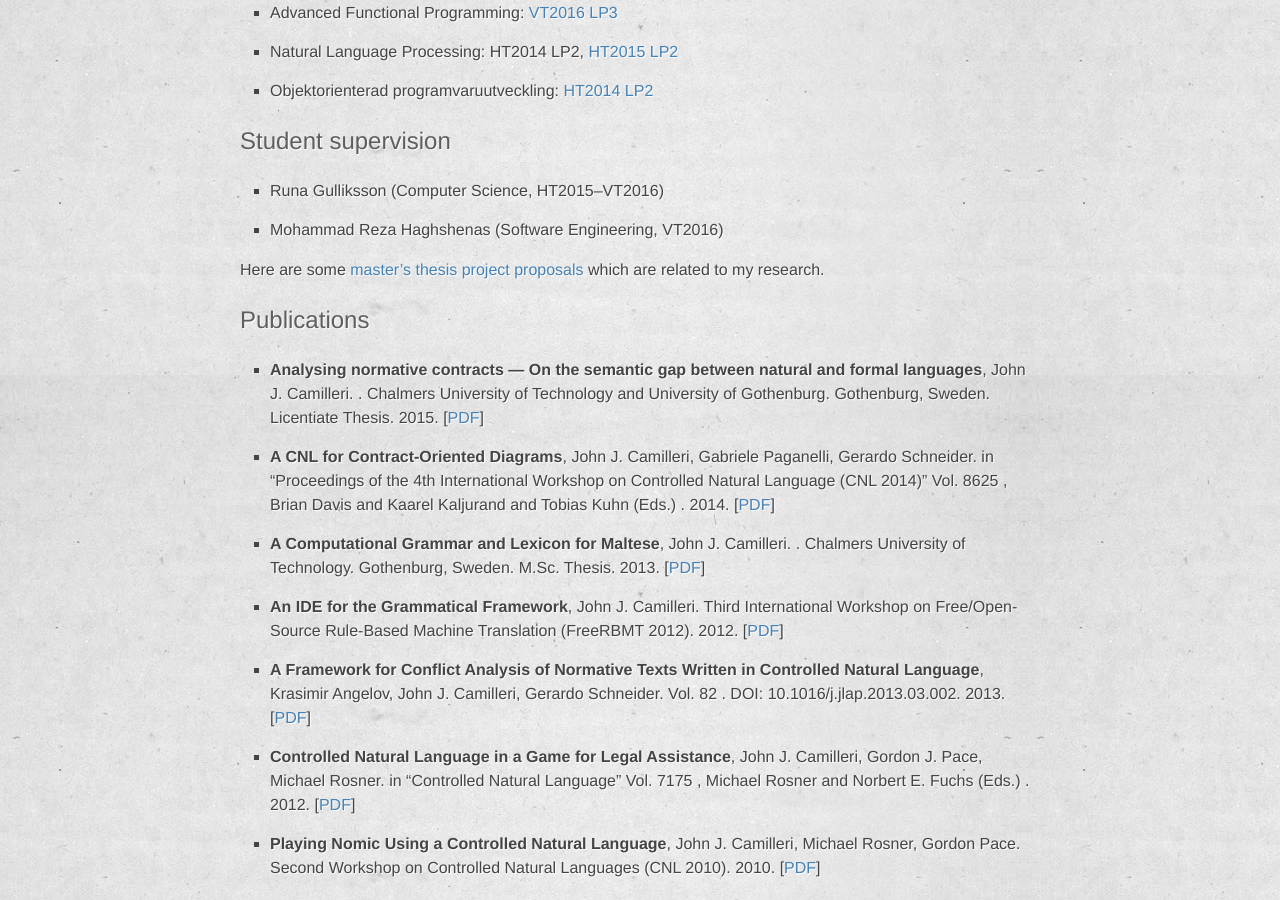
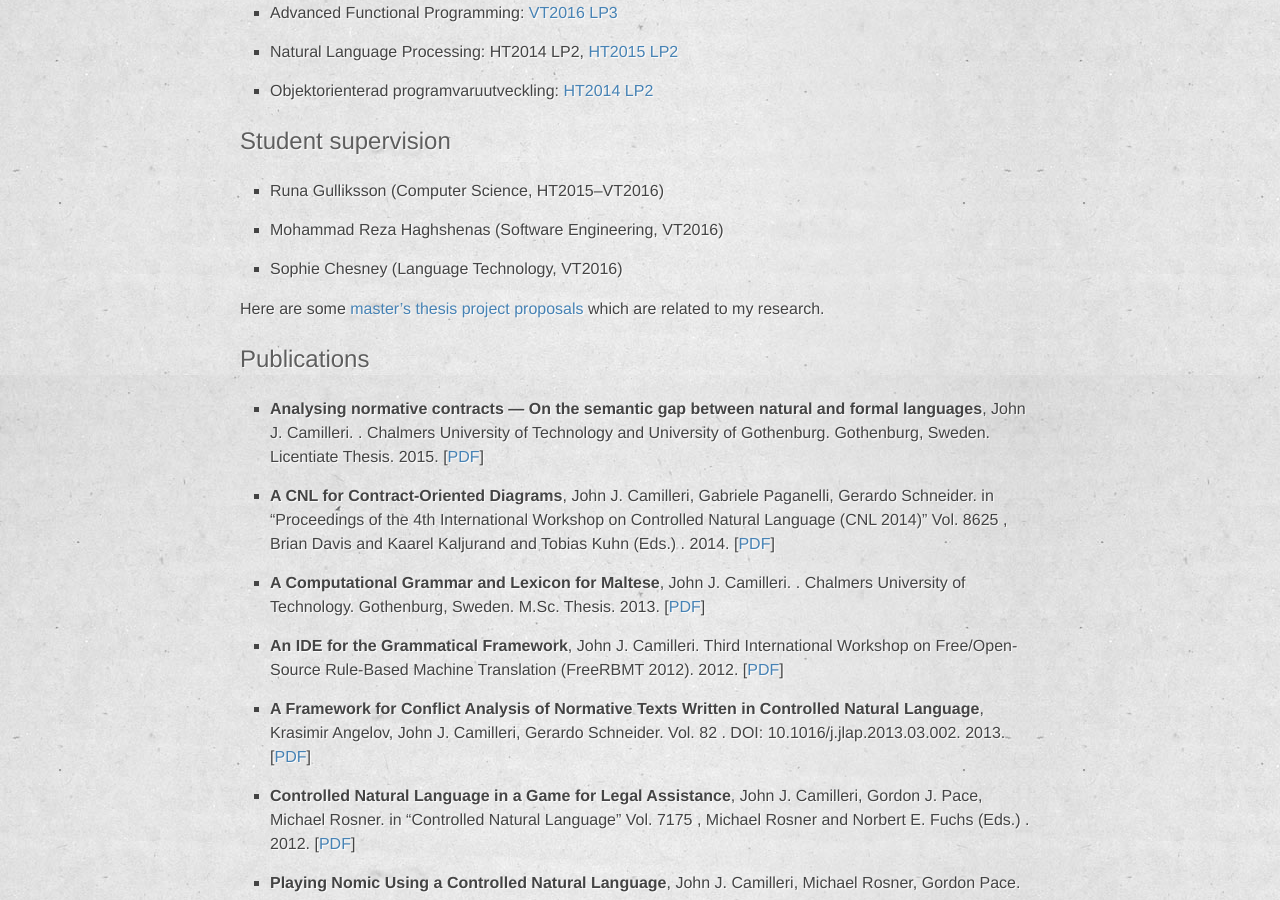
Before and after one commit to johnjcamilleri/johnjcamilleri.github.io, a Jekyll site: the page built from academic.md, in a window 1280 px wide and 900 px high, scrolled down 1189 px. Built offline with Jekyll 4.4.1, drawn with Linux system fonts in a browser that asks for light colours.

Commit message:
Add Sophie as student

```diff
--- a/academic.md
+++ b/academic.md
@@ -48,7 +48,7 @@ I have been involved in the following courses as a teaching assistant:
 
 - Runa Gulliksson (Computer Science, HT2015–VT2016)
 - Mohammad Reza Haghshenas (Software Engineering, VT2016)
-<!-- - Sophie Chesney (Language Technology, VT2016) -->
+- Sophie Chesney (Language Technology, VT2016)
 
 Here are some [master's thesis project proposals](https://masterthesis.cms.chalmers.se/supervisor/john-j-camilleri)
 which are related to my research.
```
Also changed, not shown: 1 other file.
